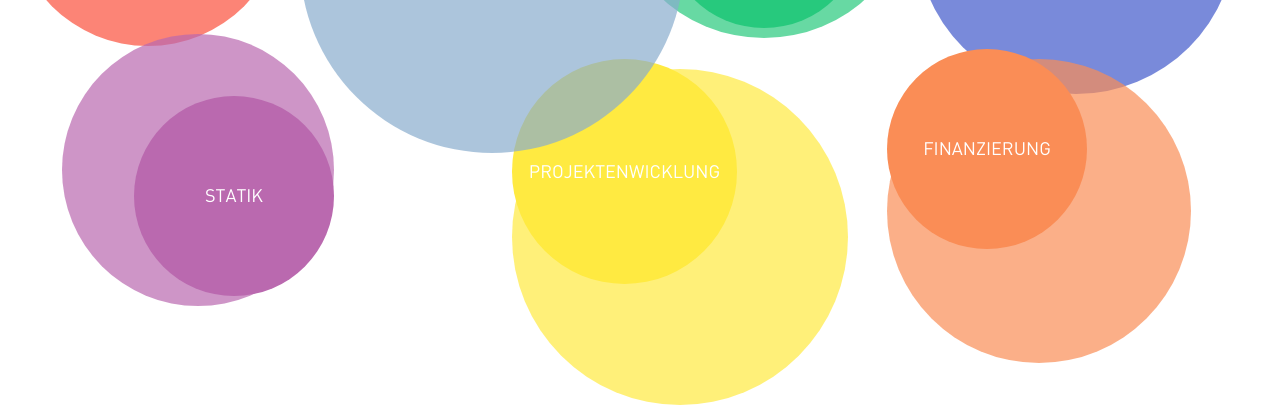
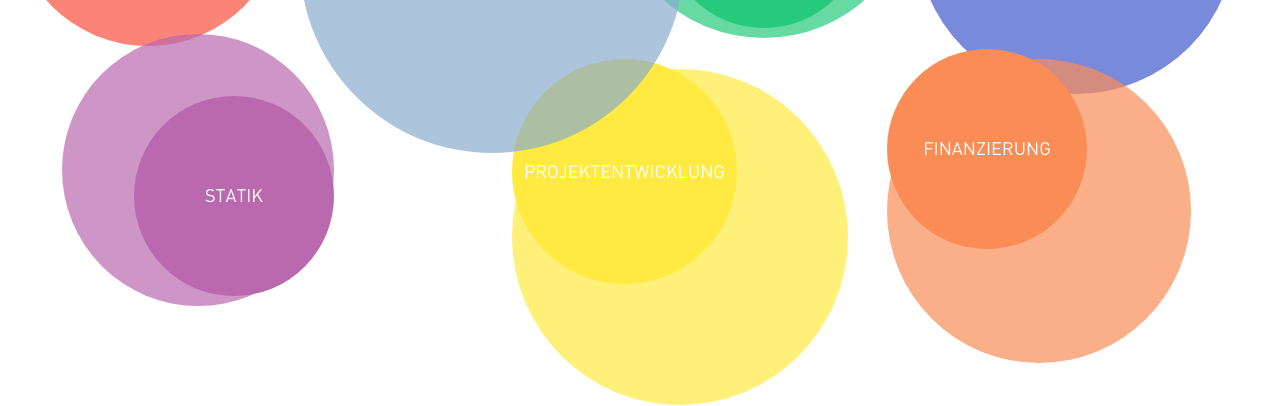
Before and after one commit to borigendiego/fies, a Next.js app: page /leistung in a window 1280 px wide. Shown: the part 388-794 px from the top of the page. Built offline with nearby package versions, Linux system fonts and the light colour scheme.

Commit message:
Projektentwicklung

```diff
--- a/components/bubbles/constants.tsx
+++ b/components/bubbles/constants.tsx
@@ -16,8 +16,8 @@ const BUBBLES_DATA = [
         right: '2rem'
     },
     {
-        title: 'PROJEKTENWICKLUNG',
-        link: '#projektenwicklung',
+        title: 'PROJEKTENTWICKLUNG',
+        link: '#projektentwicklung',
         left: '500px',
         top: '285px',
         delay: 1.3,
--- a/components/nav/index.tsx
+++ b/components/nav/index.tsx
@@ -38,7 +38,7 @@ const Nav = () => {
                     <li><a href={'/leistung/#technische'}>Technische Gebäudeausrüstung</a></li>
                     <li><a href={'/leistung/#brandschutz'}>Brandschutz</a></li>
                     <li><a href={'/leistung/#energieberatung'}>Energieberatung</a></li>
-                    <li><a href={'/leistung/#projektenwicklung'}>Projektenwicklung</a></li>
+                    <li><a href={'/leistung/#projektentwicklung'}>Projektentwicklung</a></li>
                     <li><a href={'/leistung/#finanzierung'}>Finanzierung</a></li>
                     <li><a href={'/leistung/#sanierung'}>Sanierung</a></li>
                     <li><a href={'/leistung/#grundstuck'}>Grundstücks-entwicklung</a></li>
--- a/components/projekt/constants.tsx
+++ b/components/projekt/constants.tsx
@@ -5,7 +5,7 @@ const PROJEKTS_DATA = [
         ort: 'Willich, 47877 Bahnstraße 119-121',
         projekt: 'Neubau, Mehrparteienhaus 20 WE + Tiefgarage',
         baukosten: '6.8 Mio €',
-        leistungen: 'Projektenwicklung Projektsteuerung Architektur, LPH 1-5',
+        leistungen: 'Projektentwicklung Projektsteuerung Architektur, LPH 1-5',
         zeitraum: '2021-2022',
         gallery: [
             {
--- a/components/projektenwicklung/index.tsx
+++ b/components/projektenwicklung/index.tsx
@@ -5,14 +5,14 @@ import Image from "next/image";
 const Projektewicklung = () => {
     return(
         <div className='flex md:flex-row-reverse flex-col-reverse border md:py-8'>
-            <div className={'md:w-1/2 md:px-16 px-4 text-center md:text-left scroll-mt-[150px]'} id={'projektenwicklung'}>
+            <div className={'md:w-1/2 md:px-16 px-4 text-center md:text-left scroll-mt-[150px]'} id={'projektentwicklung'}>
                 <motion.h1
                     className={'md:text-5xl font-semibold py-4'}
                     initial={{opacity: 0, x:-30}}
                     whileInView={{opacity: 1, x:0}}
                     transition={{duration:  .7, delay: 1}}
                     viewport={{once: true}}
-                >Projektewicklung</motion.h1>
+                >Projektentwicklung</motion.h1>
                 <motion.div
                     className=''
                     initial={{opacity: 0, x: -30}}
--- a/styles/globals.scss
+++ b/styles/globals.scss
@@ -359,8 +359,8 @@ input::placeholder, textarea::placeholder {
     height: 200px;
 
     &:hover {
-      width: 20rem;
-      height: 20rem;
+      width: 18rem;
+      height: 18rem;
     }
   }
 }
```
Also changed, not shown: 2 other files (tests, documents, lock files or other folders).
